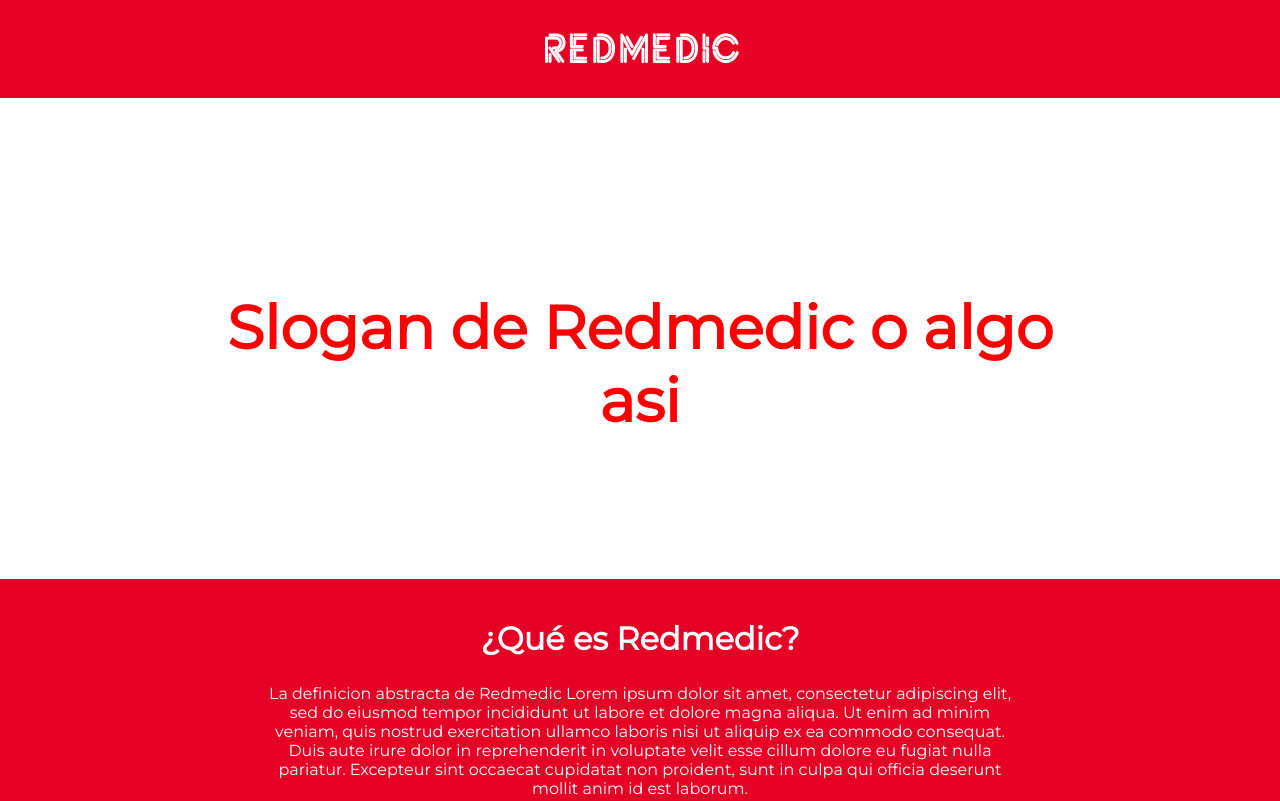
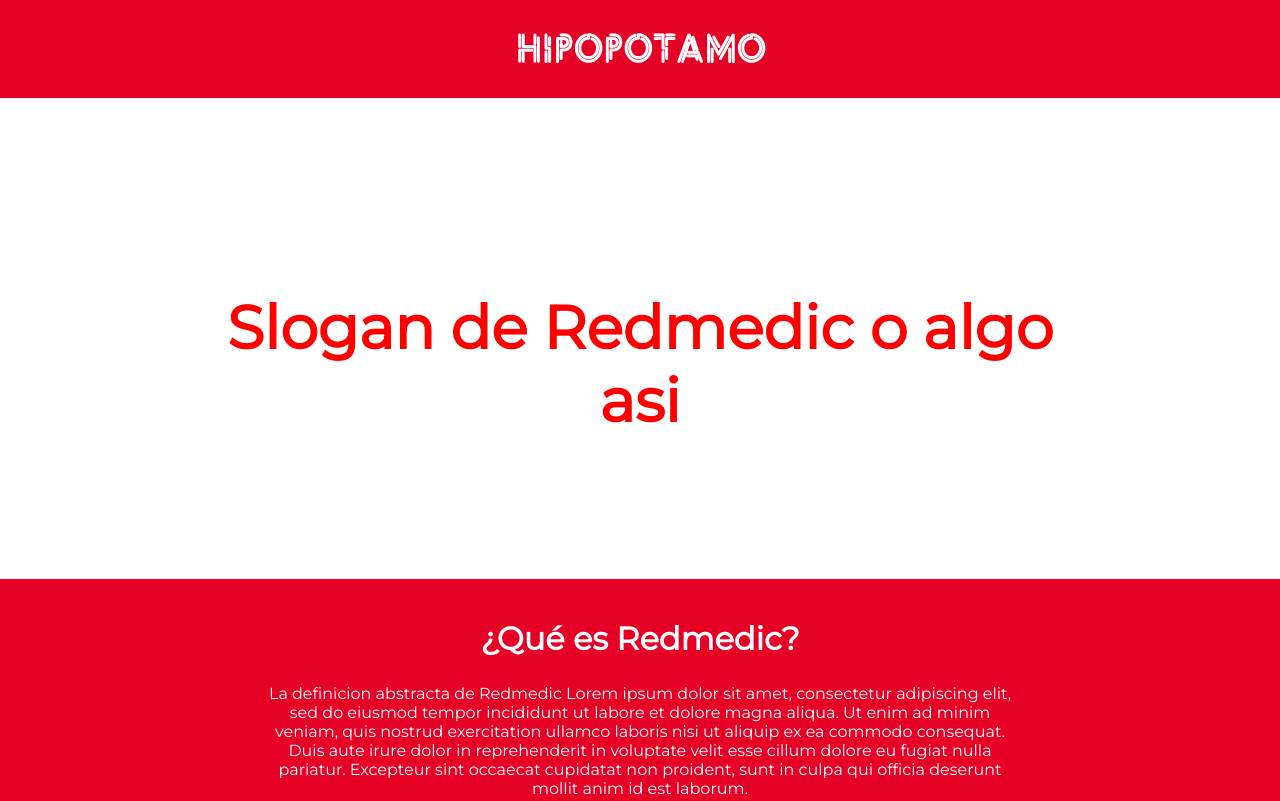
Before and after one commit to OscarBalcells/oscarbalcells.github.io, a plain HTML site: page index.html in a window 1280 px wide. Shown: the top 801 px of the page. Drawn offline with Linux system fonts and the light colour scheme.

```diff
--- a/index.html
+++ b/index.html
@@ -11,7 +11,7 @@
 </head>
 <body>
   <div class="header">
-    <h1>Redmedic</h1>
+    <h1>Hipopotamo</h1>
   </div>
 
   <div class="inicio">
```
